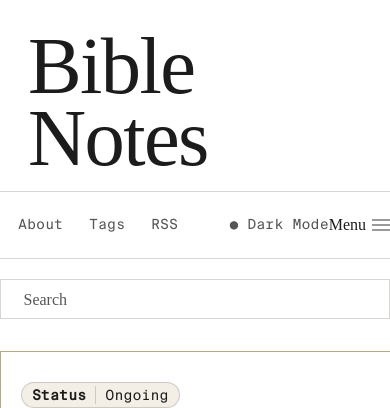
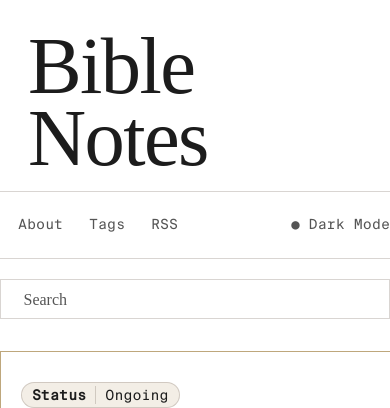
Before and after one commit to jsantiago611/digital-garden-master, a Jekyll site: the page built from index.md, in a window 390 px wide. Shown: the top 408 px of the page. Built offline with Jekyll 4.4.1, drawn with Linux system fonts in a browser that asks for light colours; some web fonts are replaced.

Commit message:
removing hamburger for now
but if I want to allow it again, just add this: {% include text-expand.html %}

```diff
--- a/_includes/Header.html
+++ b/_includes/Header.html
@@ -189,7 +189,6 @@
         <script src="/assets/js/Search.js"></script>
         {%- endif -%}
         <div id="theme-toggle" onclick="modeSwitcher()" style="cursor: pointer;"></div>
-        {% include text-expand.html %}
     </div>
     <div class="searchbar search-container">
             {%- if site.preferences.search.shortcut_hint.enabled -%}
```
